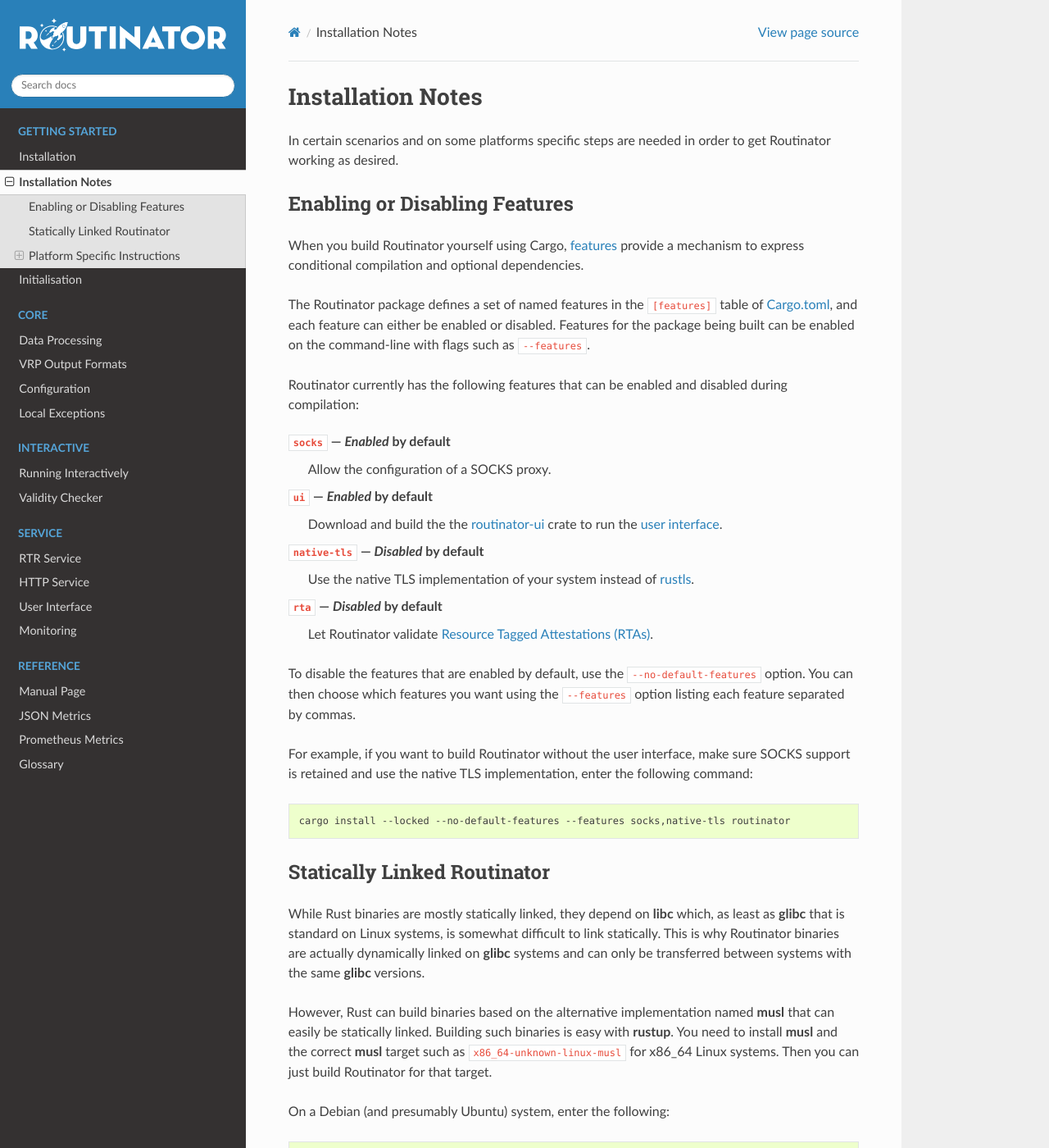
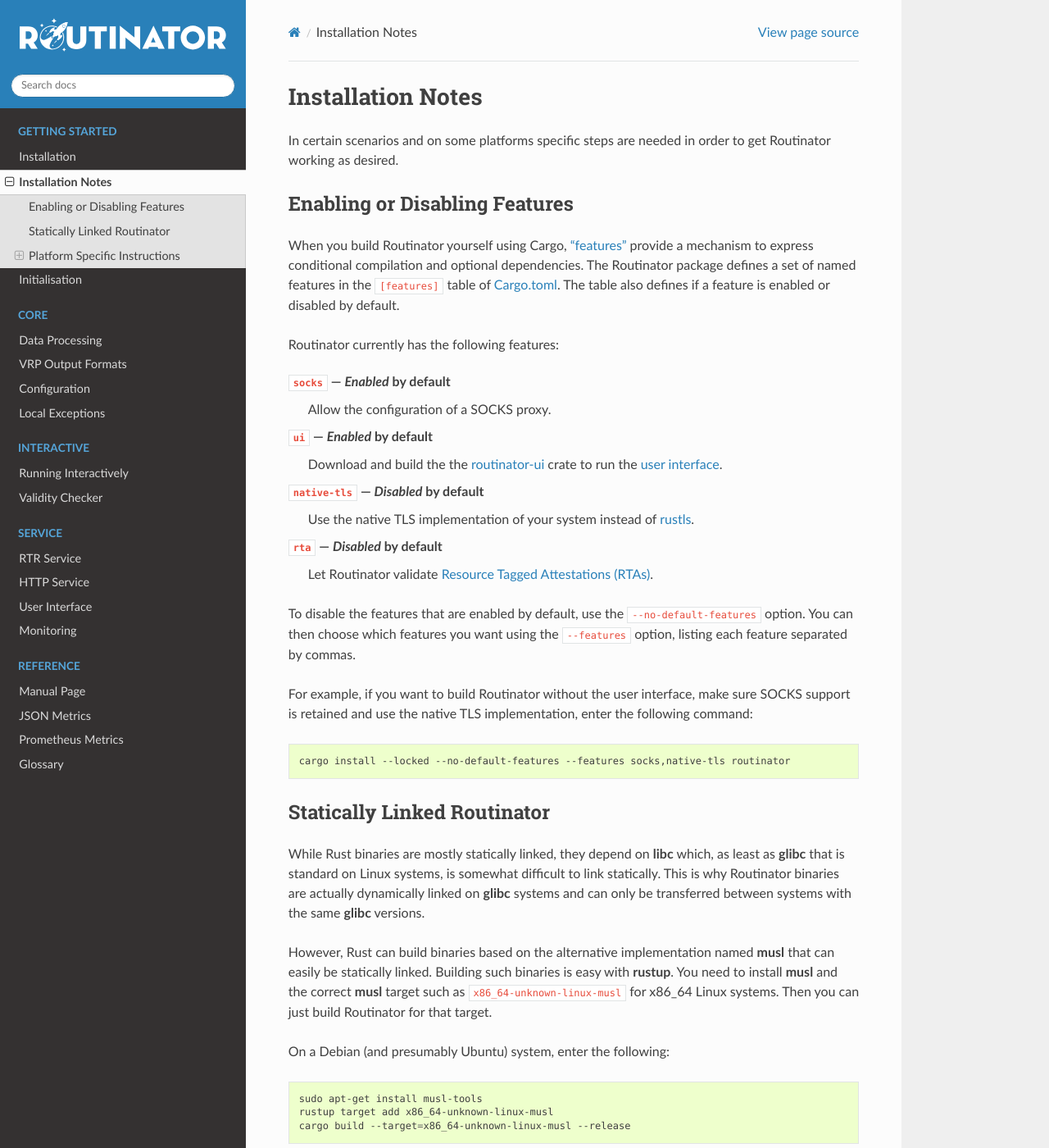
Before and after one commit to NLnetLabs/routinator, a Sphinx documentation site: the page built from source/installation-notes.rst, in a window 1280 px wide and 1400 px high. Shown: the whole window at 82% size. Built offline with Sphinx 7.4.7 and the Read the Docs theme 2.0.0, drawn with Linux system fonts in a browser that asks for light colours; pages that are not in the unit, such as notebooks, are missing from menus; the version number could not be read and is left out.

Commit message:
Simplify text

```diff
--- a/source/installation-notes.rst
+++ b/source/installation-notes.rst
@@ -9,18 +9,14 @@
 Enabling or Disabling Features
 ------------------------------
 
-When you build Routinator yourself using Cargo, `features
+When you build Routinator yourself using Cargo, `"features"
 <https://doc.rust-lang.org/cargo/reference/features.html>`_ provide a mechanism
-to express conditional compilation and optional dependencies.
+to express conditional compilation and optional dependencies. The Routinator
+package defines a set of named features in the ``[features]`` table of
+`Cargo.toml <https://github.com/NLnetLabs/routinator/blob/main/Cargo.toml>`_.
+The table also defines if a feature is enabled or disabled by default.
 
-The Routinator package defines a set of named features in the ``[features]``
-table of `Cargo.toml
-<https://github.com/NLnetLabs/routinator/blob/main/Cargo.toml>`_, and each
-feature can either be enabled or disabled. Features for the package being built
-can be enabled on the command-line with flags such as ``--features``.
-
-Routinator currently has the following features that can be enabled and
-disabled during compilation:
+Routinator currently has the following features:
 
 ``socks`` —  *Enabled* by default
     Allow the configuration of a SOCKS proxy.
@@ -33,7 +29,7 @@
 
 To disable the features that are enabled by default, use the
 ``--no-default-features`` option. You can then choose which features you want
-using the ``--features`` option listing each feature separated by commas.
+using the ``--features`` option, listing each feature separated by commas.
 
 For example, if you want to build Routinator without the user interface, make
 sure SOCKS support is retained and use the native TLS implementation, enter the
```
